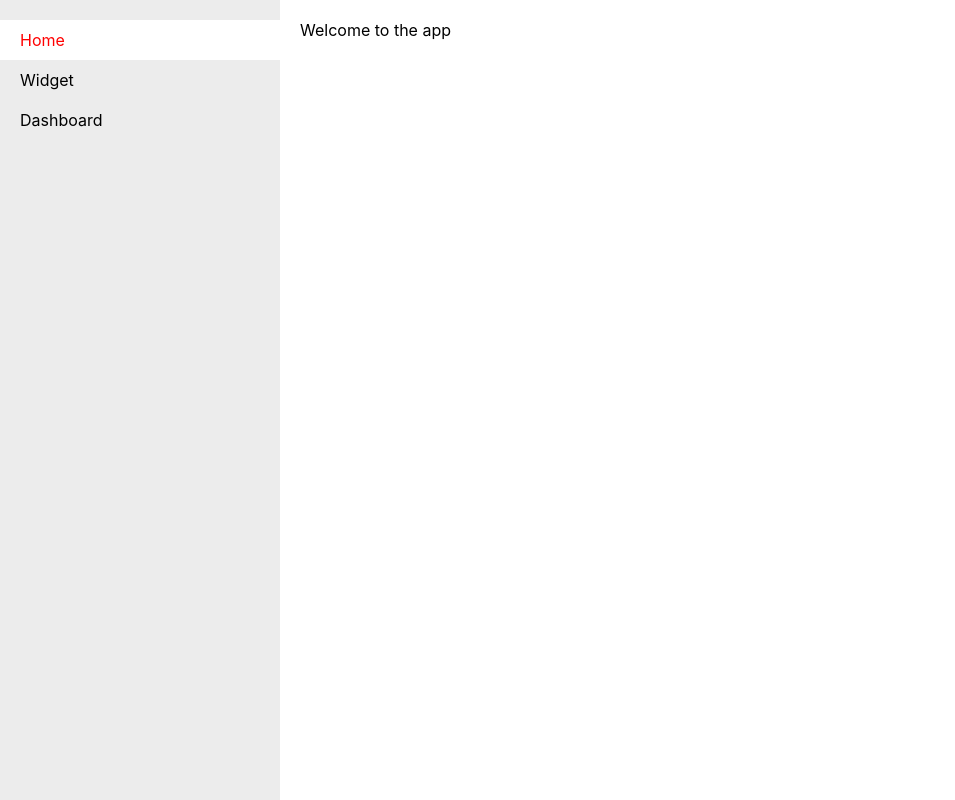
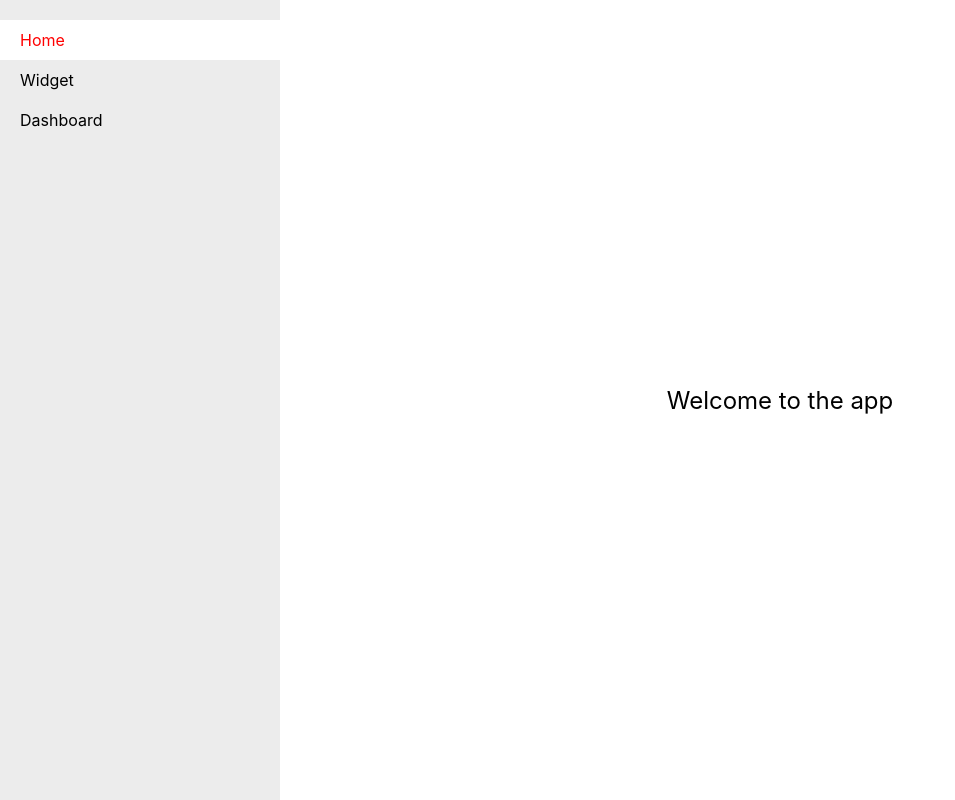
Before and after one commit to Wayley/cross-site-view, a React (Create React App) app: page / in a window 1280 px wide. Shown: the whole page, without its empty margins (0-955 px from the left). Built offline with nearby package versions, Linux system fonts and the light colour scheme.

Commit message:
modified the home page

```diff
--- a/src/App.css
+++ b/src/App.css
@@ -28,3 +28,11 @@
   color: red;
   background-color: #fff;
 }
+/* home-page */
+.home-page {
+  height: 100%;
+  font-size: 24px;
+  display: flex;
+  justify-content: center;
+  align-items: center;
+}
```
